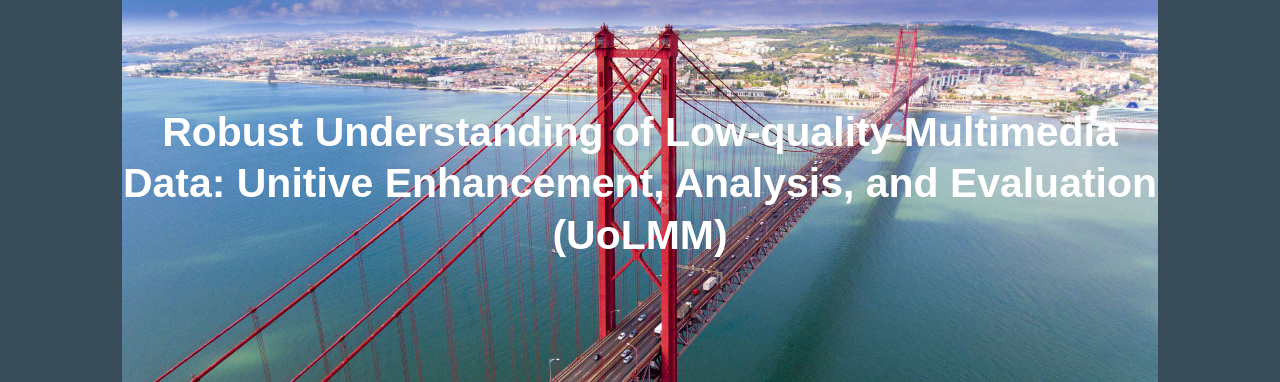
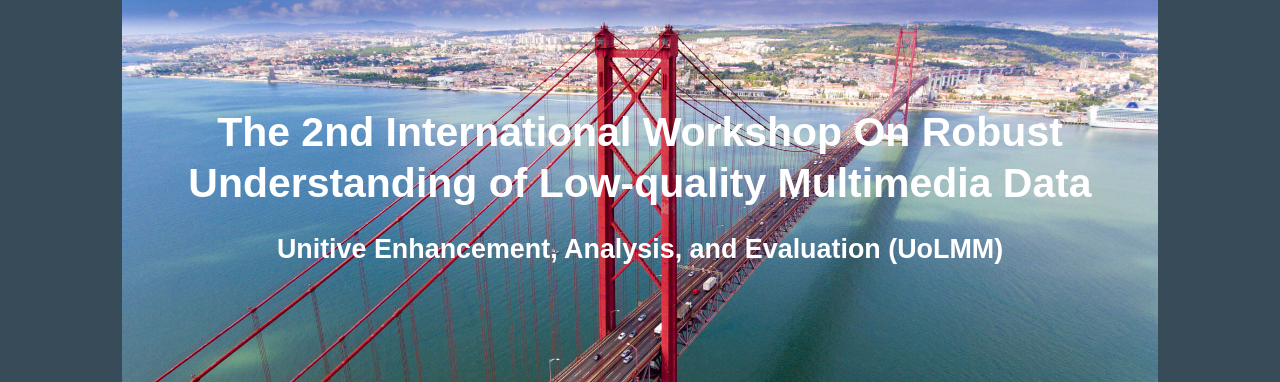
Before and after one commit to liaoliang92/Workshop, a plain HTML site: page index.html in a window 1280 px wide. Shown: the part 86-468 px from the top of the page. Drawn offline with Linux system fonts and the light colour scheme.

Commit message:
Add files via upload

```diff
--- a/index.html
+++ b/index.html
@@ -38,7 +38,9 @@
 	  <section id="homepage2">
 <div align ="center"  style="position: relative; width: 100%;">
 <img align ="center" class="pic" src="images/Bg-Pic3.jpg" alt="">
-  <div class = "title" ><strong>Robust Understanding of Low-quality Multimedia Data: Unitive Enhancement, Analysis, and Evaluation (UoLMM)</strong></div>
+  <div class = "title" ><strong>The 2nd International Workshop On Robust Understanding of Low-quality Multimedia Data</strong></div>
+  <div class = "subtitle" ><strong>Unitive Enhancement, Analysis, and Evaluation (UoLMM)</strong></div>
+
     <div class = "title2" ><strong>In Conjunction with <a href="https://2022.acmmm.org/" class="link" target="_blank">ACM MM 2022</a></strong></div>
     <div class = "title3" ><strong>Lisbon, Portugal | 10-14 October</strong></div>
 </div>
```
